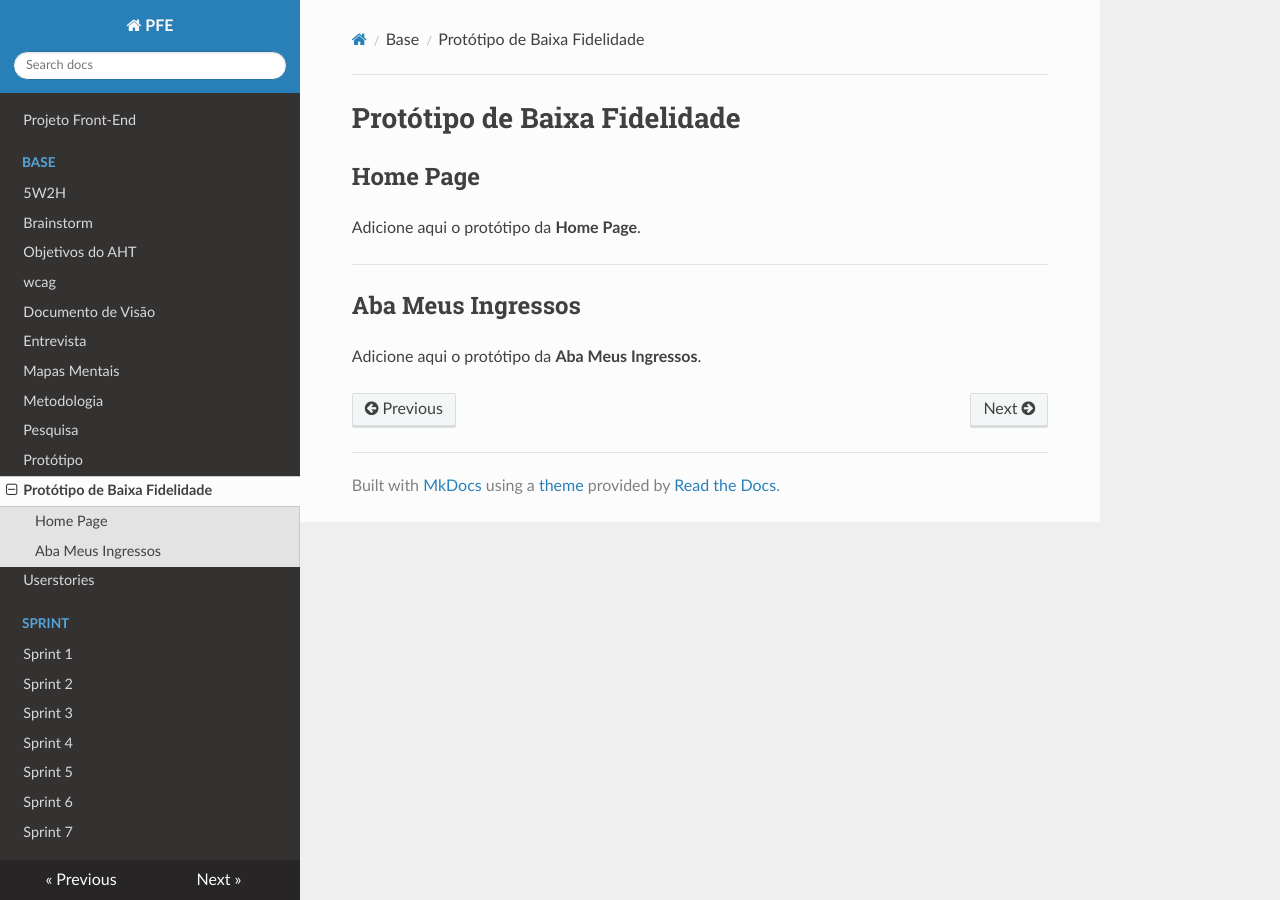
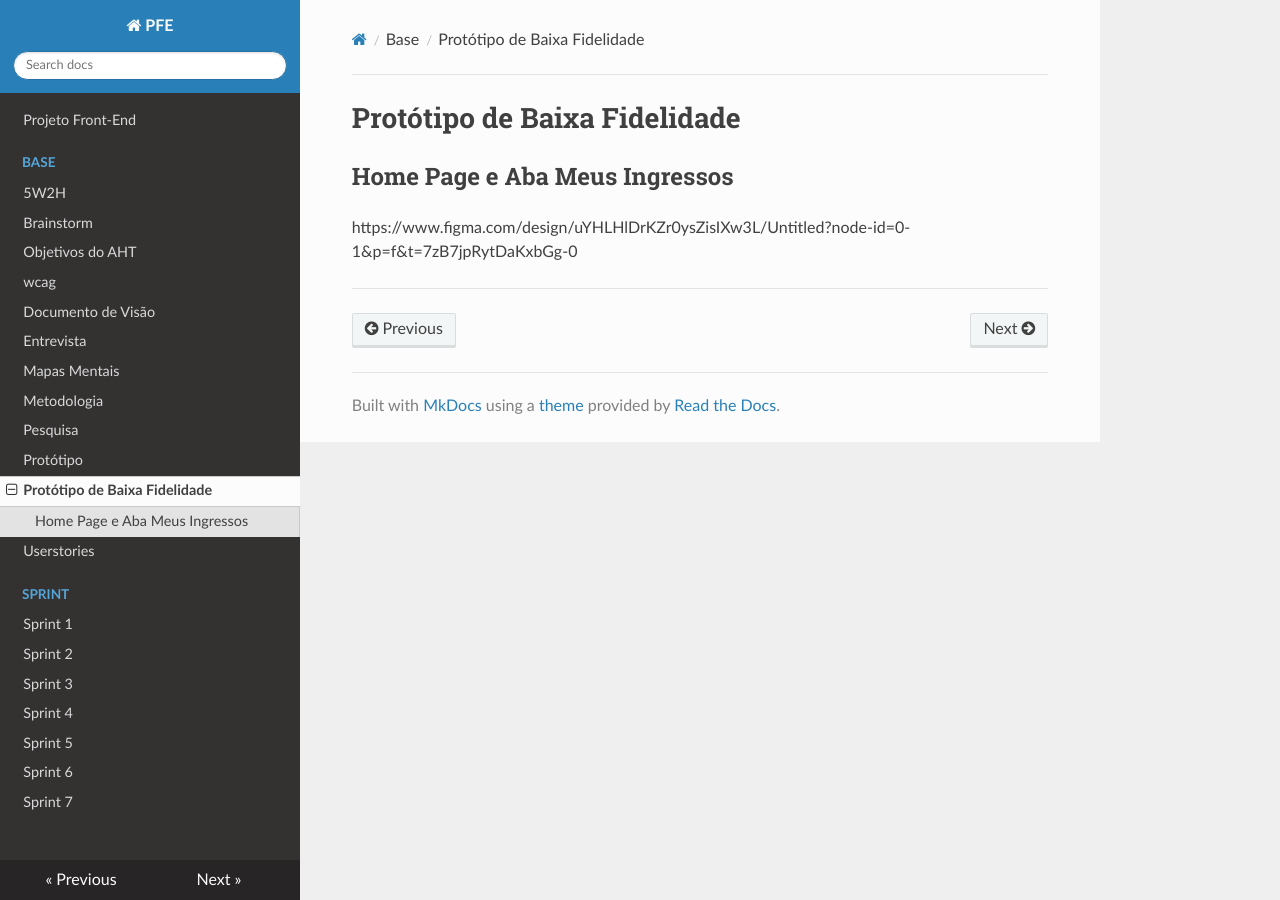
Before and after one commit to Projetos-de-Extensao/PFE_25.1_8001_I, an MkDocs documentation site: the page built from docs/base/prototipo_baixa_fidelidade.md, in a window 1280 px wide. Built offline with MkDocs 1.6.1, drawn with Linux system fonts in a browser that asks for light colours; nearby versions of some CDN libraries.

Commit message:
Update prototipo_baixa_fidelidade.md

```diff
--- a/docs/base/prototipo_baixa_fidelidade.md
+++ b/docs/base/prototipo_baixa_fidelidade.md
@@ -1,11 +1,7 @@
 # Protótipo de Baixa Fidelidade
 
-## Home Page
+## Home Page e Aba Meus Ingressos
 
-Adicione aqui o protótipo da **Home Page**.
+https://www.figma.com/design/uYHLHlDrKZr0ysZisIXw3L/Untitled?node-id=0-1&p=f&t=7zB7jpRytDaKxbGg-0
 
 ---
-
-## Aba Meus Ingressos
-
-Adicione aqui o protótipo da **Aba Meus Ingressos**.
```
